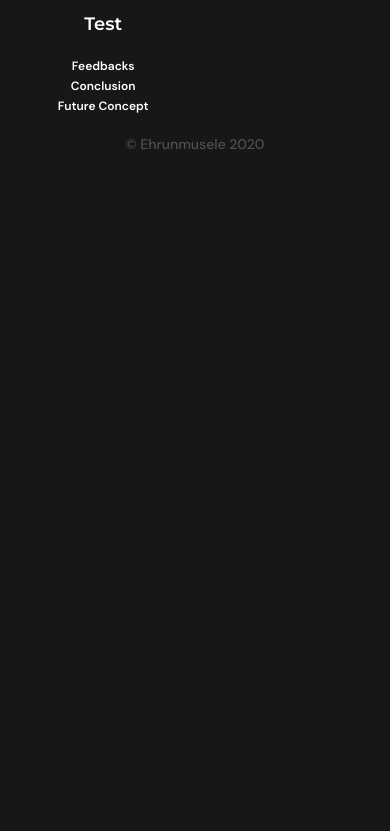
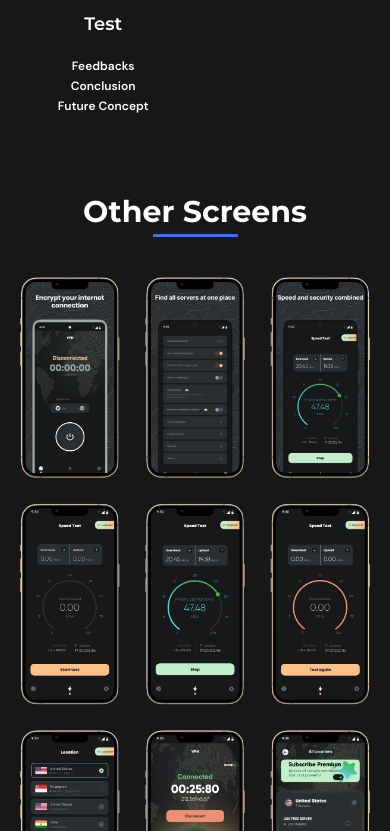
Before and after one commit to VirtuousTechies/musa-daniel, a React (Vite) app in the folder musa-daniel/: page /works/adBlocker in a window 390 px wide. Shown: the part 3913-4744 px from the top of the page. Before the commit the page ends 4107 px from the top, so only its background shows below. Built offline with nearby package versions, Linux system fonts and the light colour scheme.

Commit message:
Added the image and html for the last section of the ad blocker body component and made it responsive across all break points, added margin to the footer

```diff
--- a/musa-daniel/src/Components/AdBlockerBody.jsx
+++ b/musa-daniel/src/Components/AdBlockerBody.jsx
@@ -1,6 +1,6 @@
 import React from 'react'
 import DesignProcess from './DesignProcess'
-import { adBlockerGoals, adBlockerMainOne, adBlockerMainTwo, adBlockerOverview, dotDesign, figma } from '../Data'
+import { adBlockerGoals, adBlockerMainOne, adBlockerMainTwo, adBlockerOverview, adBlockerScreens, dotDesign, figma } from '../Data'
 import Heading from './Heading'
 import { adBlockerData } from '../Data/demo'
 
@@ -78,7 +78,10 @@ export default function AdBlockerBody() {
       <DesignProcess />
       <section></section>
       <section></section>
-      <section></section>
+      <section className='mt-20 flex flex-col space-y-10 mx-5 md:mx-0 md:w-[90%] xl:w-[80%]'>
+        <Heading text={'Other Screens'} />
+        <img src={adBlockerScreens} alt="screens" />
+      </section>
     </section>
   )
 }
--- a/musa-daniel/src/Components/Footer.jsx
+++ b/musa-daniel/src/Components/Footer.jsx
@@ -3,7 +3,7 @@ import React from 'react'
 export default function Footer() {
   return (
     <footer className='flex justify-center'>
-        <p className='text-[#4F4F4F] font-medium text-sm'>© Ehrunmusele 2020</p>
+        <p className='text-[#4F4F4F] font-medium text-sm mt-20'>© Ehrunmusele 2020</p>
     </footer>
   )
 }
--- a/musa-daniel/src/Data/index.jsx
+++ b/musa-daniel/src/Data/index.jsx
@@ -32,6 +32,7 @@ export {default as adBlockerMainTwo} from './images/ad-blocker/ad-blocker-main-t
 export {default as figma} from './images/food-app/figma.png'
 export {default as adBlockerOverview} from './images/ad-blocker/ad-blocker-overview.png'
 export {default as adBlockerGoals} from './images/ad-blocker/ad-blocker-goals.png'
+export {default as adBlockerScreens} from './images/ad-blocker/ad-blocker-screens.png'
 
 export {default as foodMainOne} from './images/food-app/food-main-one.png'
 export {default as foodMainTwo} from './images/food-app/food-main-two.png'
```
